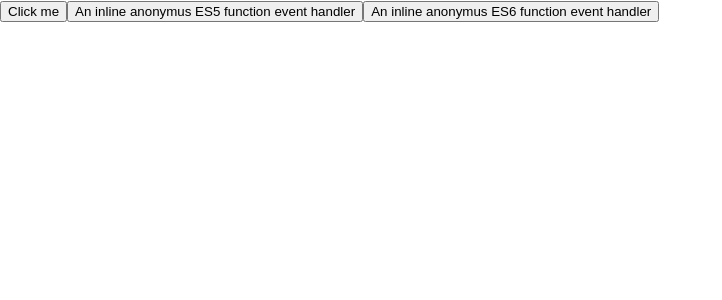
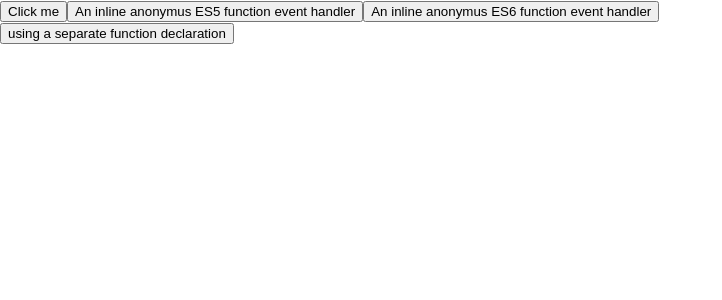
Before and after one commit to TKabakov/React, a React (Create React App) app in the folder common-event-handling/: page / in a window 1280 px wide. Shown: the top 300 px of the page, without its empty margins (0-722 px from the left). Built offline with nearby package versions, Linux system fonts and the light colour scheme.

Commit message:
Third example - a separate function declaration

```diff
--- a/common-event-handling/src/App.js
+++ b/common-event-handling/src/App.js
@@ -2,6 +2,9 @@ import Btn from "./Btn";
 import './App.css';
 
 function App() {
+  function thirdExample() {
+    console.log("third example");
+  }
   return (
       <div>
         <Btn />
@@ -14,7 +17,13 @@ function App() {
           An inline anonymus ES6 function event handler
         </button>
 
+        <div className="thurd example">
+        <button onClick={thirdExample}>
+          using a separate function declaration
+        </button>
+        </div>
       </div>
+
   );
 }
 
```
